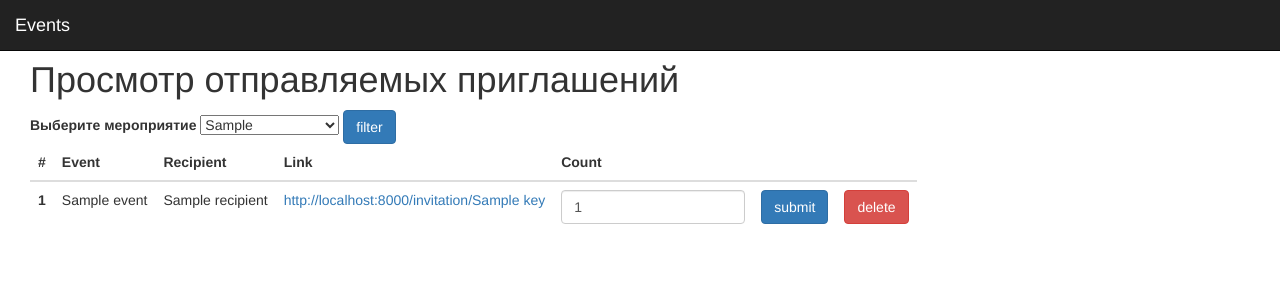
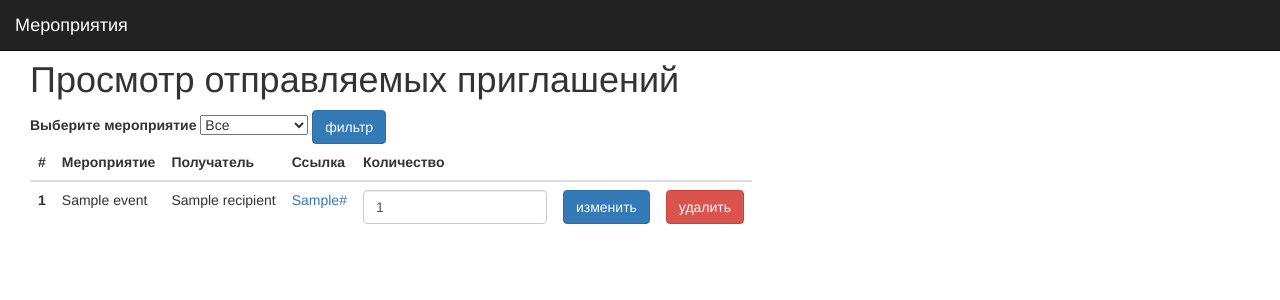
Before and after one commit to lovemylinux/events, a Django app: template templates/events/profile.html in a window 1280 px wide. Shown: the top 300 px of the page. Run offline with Django 3.2, Linux system fonts and the light colour scheme; the template is opened without the code that fills it: most values are stand-ins (such as "Sample title", 1, 10 or a date in 2020); some libraries are stand-ins or nearby versions.

Commit message:
fixed filter, timezones, ru

```diff
--- a/app/static/admin.js
+++ b/app/static/admin.js
@@ -17,8 +17,8 @@
                     <thead>
                         <tr>
                             <th>#</th>
-                            <th>Recipient</th>
-                            <th>Count</th>
+                            <th>Получатель</th>
+                            <th>Количество</th>
                         </tr>
                     </thead>
                     <tbody>
--- a/templates/events/base.html
+++ b/templates/events/base.html
@@ -1,5 +1,5 @@
 <!DOCTYPE html>
-{% load staticfiles %}
+{% load static %}
 <html lang="en">
 <head>
     <meta charset="UTF-8">
@@ -7,10 +7,11 @@
         {% block title %}
         {% endblock %}
     </title>
-    <link rel="stylesheet" href="//maxcdn.bootstrapcdn.com/bootstrap/3.3.7/css/bootstrap.min.css">
-    <link rel="stylesheet" href="//maxcdn.bootstrapcdn.com/bootstrap/3.3.7/js/bootstrap.min.js">
+    <link rel="stylesheet" href="{% static 'bootstrap/css/bootstrap.min.css' %}">
     <link href='//fonts.googleapis.com/css?family=Lobster&subset=latin,latin-ext' rel='stylesheet' type='text/css'>
     <link rel="stylesheet" href="{% static 'style.css' %}">
+    <script src="{% static 'bootstrap/js/jquery.min.js' %}"></script>
+    <script src="{% static 'bootstrap/js/bootstrap.min.js' %}"></script>
     <script
           src="http://code.jquery.com/jquery-3.2.1.min.js"
           integrity="sha256-hwg4gsxgFZhOsEEamdOYGBf13FyQuiTwlAQgxVSNgt4="
@@ -21,16 +22,16 @@
      <nav class="navbar navbar-inverse navbar-fixed-top">
       <div class="container-fluid">
         <div class="navbar-header navbar-brand">
-          Events
+          Мероприятия
         </div>
           {% if user.is_authenticated %}
             <ul class="nav navbar-nav">
-              <li class="active"><a href="http://localhost:8000/profile">Profile</a></li>
-              <li><a href="http://localhost:8000/invite">Create invitation</a></li>
+              <li class="active"><a href="{% url 'profile' %}">Профиль</a></li>
+              <li><a href="{% url 'invite' %}">Создать приглашение</a></li>
             </ul>
             <ul class="nav navbar-nav navbar-right">
-              <li><a href="http://localhost:8000/admin/logout"><span class="glyphicon glyphicon-user"></span> Logout</a></li>
-              <li><a href="http://localhost:8000/admin/"><span class="glyphicon glyphicon-log-in"></span> Admin</a></li>
+              <li><a href="http://localhost:8000/admin/logout"><span class="glyphicon glyphicon-user"></span> Выйти</a></li>
+              <li><a href="http://localhost:8000/admin/"><span class="glyphicon glyphicon-log-in"></span> Войти</a></li>
             </ul>
           {% endif %}
       </div>
--- a/templates/events/profile.html
+++ b/templates/events/profile.html
@@ -1,32 +1,30 @@
 {% extends 'events/base.html' %}
 {% block title %}
-    Profile
+    Профиль
 {% endblock %}
 {% if user.is_authenticated %}
     {% block content %}
         <div class="content">
             <div>
                 <h1>Просмотр отправляемых приглашений</h1>
-                <form class="form-inline" method="POST" action="/api/invitations/change">
-                {% csrf_token %}
-                <label class="mr-sm-2" for="inlineFormCustomSelect">Выберите мероприятие</label>
-                <select name="event" class="custom-select mb-2 mr-sm-2 mb-sm-0" id="inlineFormCustomSelect">
-                    <option selected>{{ selected_event }}</option>
-                    {% for e in user_events %}
-                        <option value="{{ e.id }}">{{ e.name }}</option>
+                <label class="mr-sm-2" for="event_selector">Выберите мероприятие</label>
+                <select name="event" class="custom-select mb-2 mr-sm-2 mb-sm-0" id="event_selector">
+                    <option value="All">Все</option>
+                    {% for e in events %}
+                        <option {% if filter_by_event == e.id %} selected {% endif %} value="{{ e.id }}">{{ e.name }}</option>
                     {% endfor %}
                 </select>
-                <button type="submit" class="btn btn-primary" id="generate">filter</button>
-            </form>
+                <button type="submit" class="btn btn-primary" id="filter">фильтр</button>
             </div>
+            {% if not empty_invitations %}
                 <table class="table table-hover">
                     <thead>
                         <tr>
                             <th>#</th>
-                            <th>Event</th>
-                            <th>Recipient</th>
-                            <th>Link</th>
-                            <th>Count</th>
+                            <th>Мероприятие</th>
+                            <th>Получатель</th>
+                            <th>Ссылка</th>
+                            <th>Количество</th>
                             <th> </th>
                             <th> </th>
                         </tr>
@@ -38,7 +36,7 @@
                                 <td>{{ i.event }}</td>
                                 <td>{{ i.recipient }}</td>
                                 <td>
-                                    <a href="http://localhost:8000/invitation/{{ i.key }}">http://localhost:8000/invitation/{{ i.key }}</a>
+                                    <a href="{% url 'invitation' i.key %}">{{ domain_port }}{% url 'invitation' i.key %}</a>
                                 </td>
                                 <form class="form" method="POST" action="/api/invitations/edit/{{i.id}}">
                                     {% csrf_token %}
@@ -49,14 +47,14 @@
                                                id="number-{{ i.id }}">
                                     </td>
                                     <td>
-                                        <button type="submit" class="btn btn-primary" id="submit">submit</button>
+                                        <button type="submit" class="btn btn-primary" id="submit">изменить</button>
                                     </td>
                                 </form>
                                 <form class="form" method="POST" action="/api/invitations/delete/{{i.id}}">
                                     {% csrf_token %}
                                     <td>
                                         <button type="submit" value="{{ i.id }}" name="id" class="btn btn-danger" id="delete">
-                                            delete
+                                            удалить
                                         </button>
                                     </td>
                                 </form>
@@ -64,6 +62,15 @@
                         {% endfor %}
                       </tbody>
                 </table>
+            {% else %}
+                <h3>Приглашений не найдено</h3>
+            {% endif %}
         </div>
+
+        <script>
+            $('#filter').click(function() {
+                window.location.href = '/profile?filter_by_event=' + $('#event_selector').val();
+            });
+        </script>
     {% endblock %}
 {% endif %}
```
Also changed, not shown: app/models.py (+4 -4 lines), app/views.py (+33 -16 lines), events/settings.py (+8 -4 lines), events/urls.py (+4 -4 lines), requirements.txt (+4 -12 lines), templates/events/invitation.html (+11 -11 lines), templates/events/invite.html (+4 -4 lines).
